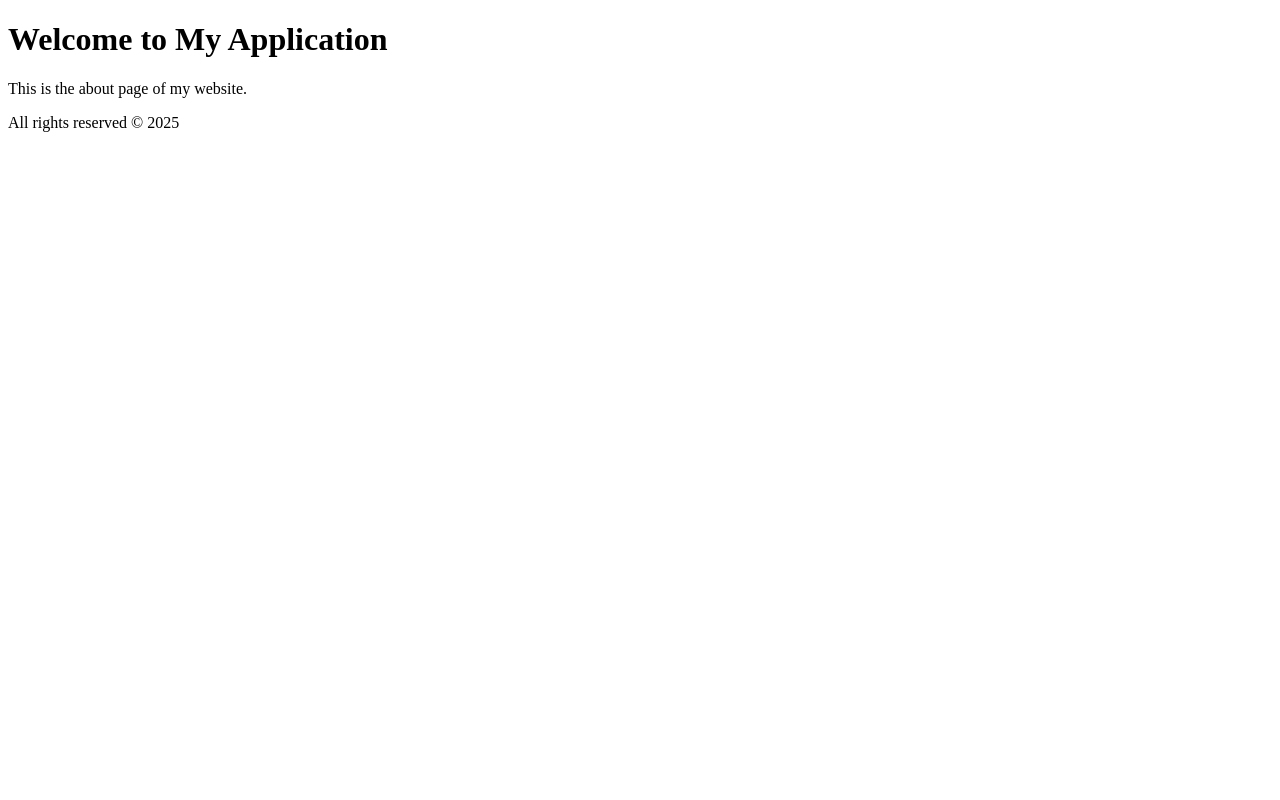
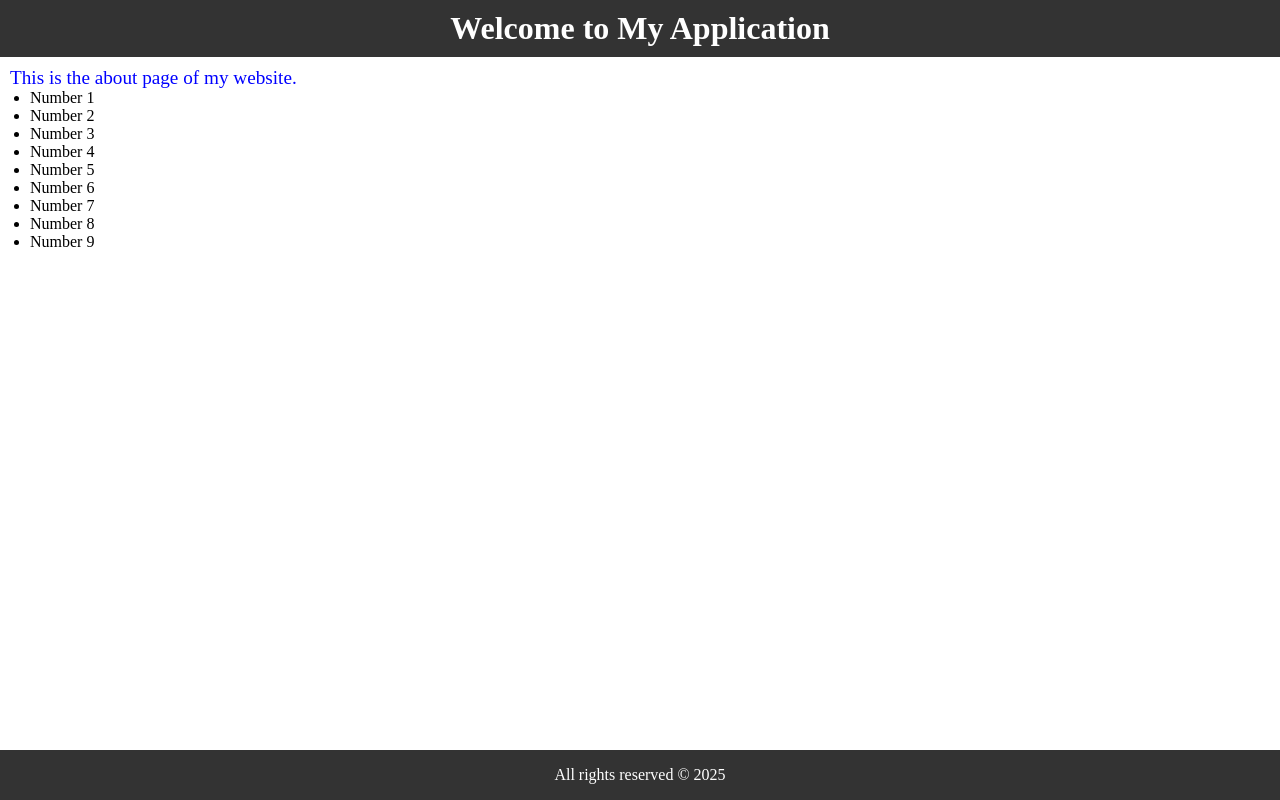
Before and after one commit to SDA-section/Flask-1, a Flask app: page /about in a window 1280 px wide. Run offline with Flask 3, Linux system fonts and the light colour scheme.

Commit message:
Linking Styles and javascript

```diff
--- a/app.py
+++ b/app.py
@@ -4,11 +4,15 @@ app = Flask(__name__)
 
 @app.route('/')
 def index():
-    return render_template('index.html', title="Home")
+    return render_template('index.html', title="Home", style='home.css')
 
 @app.route('/about')
 def about():
-    return render_template('about.html', title='About')
+    return render_template('about.html', title='About', style='about.css')
+
+@app.route('/contact')
+def contact():
+    return render_template('contact.html', title='Contact Us')
 
 if __name__ == "__main__":
     app.run(debug=True, port=3000)
--- /dev/null
+++ b/static/css/about.css
@@ -0,0 +1,4 @@
+main p {
+    font-size: 1.2em;
+   color:blue
+}
--- /dev/null
+++ b/static/css/home.css
@@ -0,0 +1,4 @@
+main p {
+    font-size: 1.2em;
+    color:red
+}
--- /dev/null
+++ b/static/css/main.css
@@ -0,0 +1,45 @@
+*{
+    padding:0;
+    margin: 0;
+    box-sizing:border-box;
+}
+header {
+    background-color: #333;
+    color: white;
+    padding: 10px 15px;
+    text-align: center;
+    top: 0;
+    left: 0;
+    right: 0;
+    z-index: 100;
+}
+main{
+    padding:10px;
+}
+ul{
+    padding:0 20px
+}
+
+footer {
+    background-color: #333;
+    color: white;
+    padding: 1rem;
+    text-align: center;
+    position: fixed;
+    bottom: 0;
+    left: 0;
+    right: 0;
+    z-index: 100;
+}
+
+body{
+    min-height:100vh
+}
+
+
+
+footer p {
+    margin: 5px 0;
+    font-size: 0.9em;
+    text-align:center
+}
--- /dev/null
+++ b/static/js/main.js
@@ -0,0 +1 @@
+console.log("Hello")
--- a/templates/about.html
+++ b/templates/about.html
@@ -2,4 +2,11 @@
 
 {% block body %}
 <p>This is the about page of my website.</p>
+
+<ul>
+    {% for i in range(1,10) %}
+    <li>Number {{i}}</li>
+    {% endfor %}
+</ul>
+
 {% endblock %}
--- a/templates/layout.html
+++ b/templates/layout.html
@@ -4,6 +4,10 @@
 <head>
     <meta charset="UTF-8">
     <meta name="viewport" content="width=device-width, initial-scale=1.0">
+    <link rel="stylesheet" href="{{ url_for('static' , filename='css/main.css') }}" />
+    {% if style %}
+    <link rel="stylesheet" href="{{ url_for('static' , filename='css/' + style) }}" />
+    {% endif %}
     <title>{{ title }}</title>
 </head>
 
@@ -18,6 +22,8 @@
     <footer>
         All rights reserved &copy; 2025
     </footer>
+
+    <script src="{{ url_for('static' , filename='js/main.js') }}"></script>
 </body>
 
 </html>
```
Also changed, not shown: templates/contact.html (added, +10 -0 lines).
